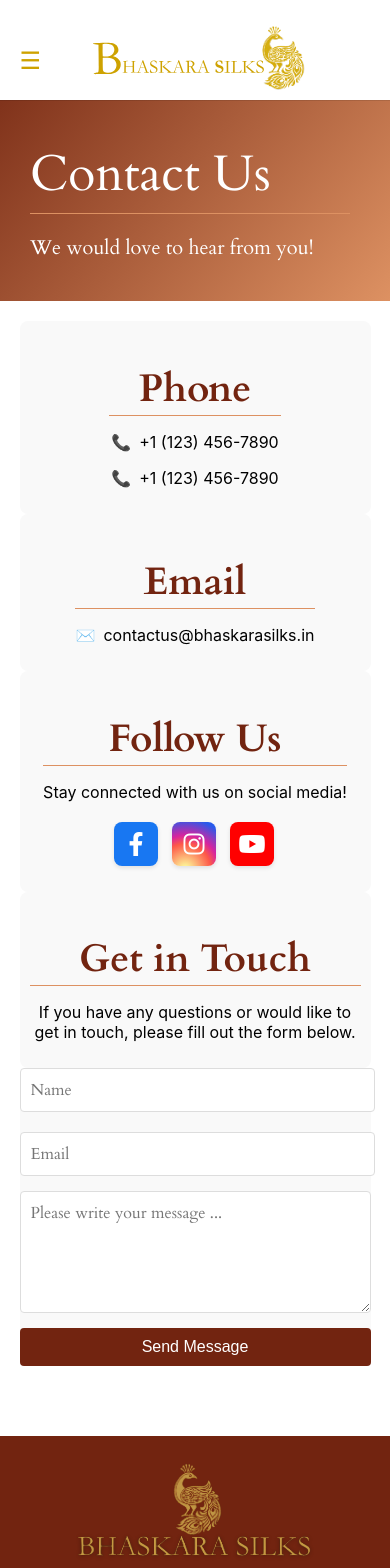
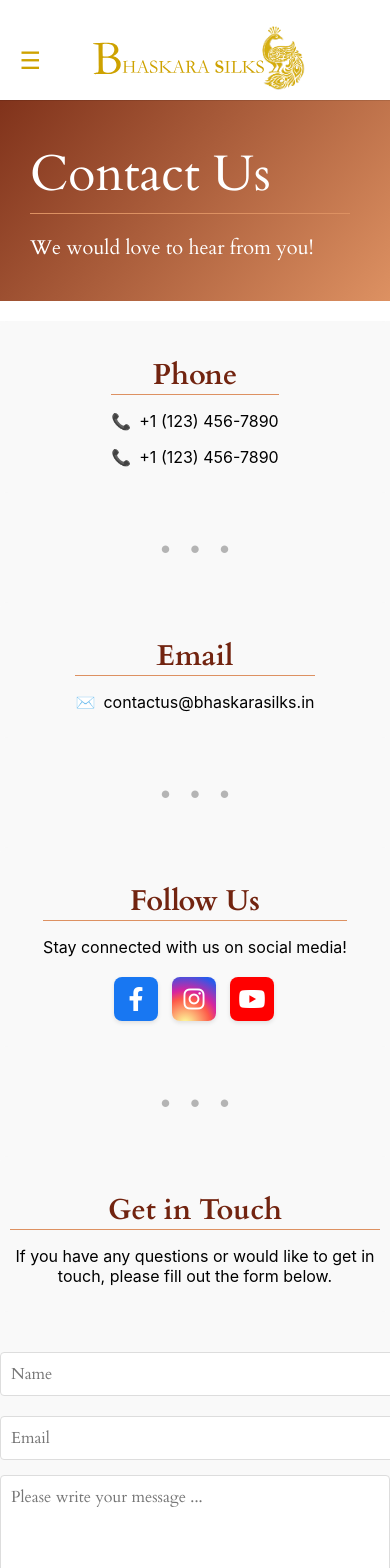
Before and after one commit to sreenivasalokesh/bhaskarasilks, a React (Create React App) app: page /contact in a window 390 px wide. Shown: the top 1568 px of the page. Built offline with nearby package versions, Linux system fonts and the light colour scheme.

Commit message:
tab responsiveness added

```diff
--- a/src/component/about/About.css
+++ b/src/component/about/About.css
@@ -90,7 +90,7 @@
     flex-direction: column;
     justify-content: flex-start;
     align-items: flex-start;
-    padding: 0px 30px;
+    /* padding: 0px 30px; */
 }
 
 .section-content h2{
@@ -241,8 +241,8 @@
     }
 
     .section-content{
-        width: 90%;
-        padding: 0px 20px;
+        width: 100%;
+        /* padding: 0px 20px; */
         margin-bottom: 10px;
         align-items: center;
     }
--- a/src/component/contact/Contact.css
+++ b/src/component/contact/Contact.css
@@ -49,7 +49,7 @@
 
 h2{
     padding: 0px 30px;
-    font-size: 2.4rem;
+    font-size: 1.8rem;
     font-weight: 700;
     color: #722410;
     font-family: 'Cardo', Georgia, "Times New Roman", serif;
@@ -187,7 +187,15 @@
     border-radius: 2px;
 }
 
-@media (max-width: 834.98px), (max-width: 480px) {
+ .dot-separator {
+        display: flex;
+        justify-content: center;
+        gap: 1rem; /* spacing between dots */
+        color: #b4b4b4;
+        font-size: 1.5rem;
+    }
+
+@media (max-width: 768px){
     .header-content {
         padding: 10px;
         padding-left: 0px !important;
@@ -207,7 +215,13 @@
     }
 
     .body {
-        width: 90%;
+        width: 100%;
+        display: flex
+;
+        flex-direction: column;
+        /* align-items: center; */
+        gap: 40px;
+        background-color: #f9f9f9;
     }
 
     .phone-container, .social-media-container, .contact-container, .email-container{
--- a/src/component/contact/Contact.js
+++ b/src/component/contact/Contact.js
@@ -47,6 +47,12 @@
         </div>
       </div>
 
+      <div className="dot-separator">
+          <span>•</span>
+          <span>•</span>
+          <span>•</span>
+      </div>
+
       <div className='email-container'>
         <div className='email-area'>
           <h2>Email</h2>
@@ -55,6 +61,12 @@
             <a className ="a-underline"  href="mailto:contactus@bhaskarasilks.in">contactus@bhaskarasilks.in</a>
           </p>
         </div>
+      </div>
+
+      <div className="dot-separator">
+          <span>•</span>
+          <span>•</span>
+          <span>•</span>
       </div>
 
       <div className='social-media-container'>
@@ -79,6 +91,13 @@
         </div>
       </div>
 
+
+      <div className="dot-separator">
+          <span>•</span>
+          <span>•</span>
+          <span>•</span>
+      </div>
+
       <div className='contact-container'>
         <div className='contact-info'>
           <h2>Get in Touch</h2>
```
